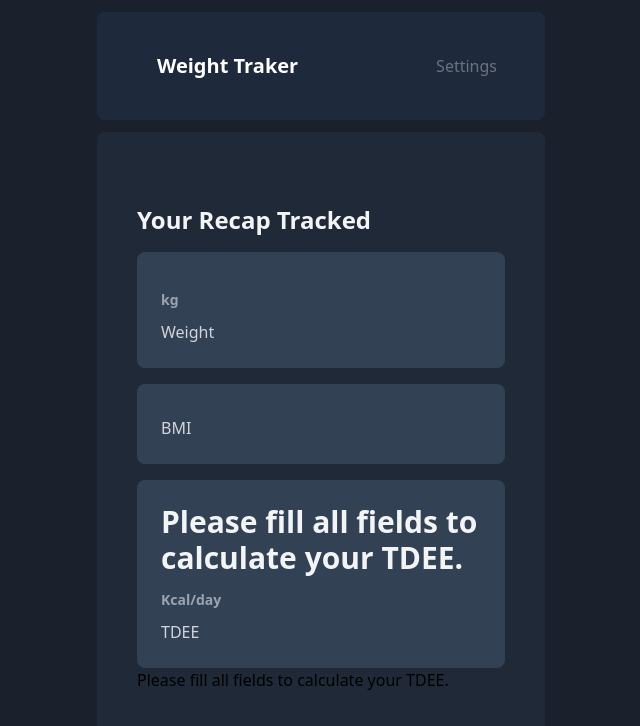
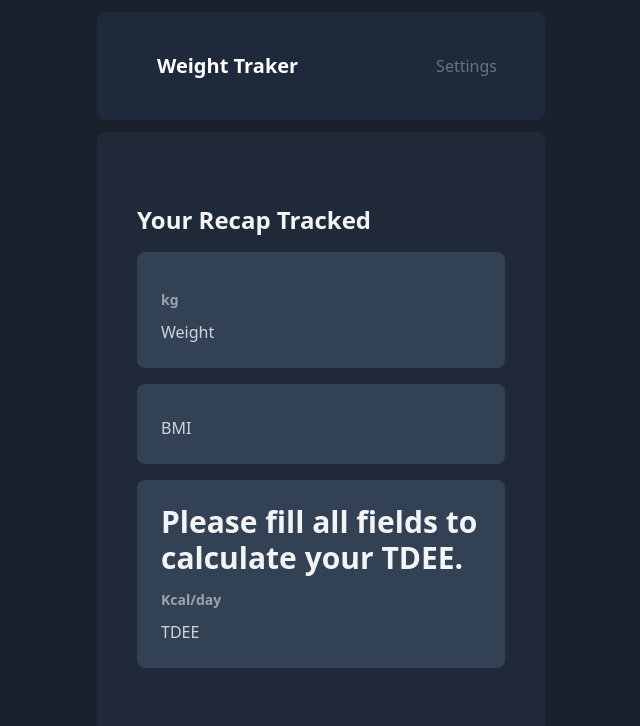
Before and after one commit to maurodf0/weight-traker, a Vue app: page / in a window 1280 px wide. Shown: the top 726 px of the page, without its empty margins (319-959 px from the left). Built offline with nearby package versions, Linux system fonts and the light colour scheme; the HTML template or start-up script is replaced by a standard one.

Commit message:
no more info displayed outside components

```diff
--- a/src/views/HomeView.vue
+++ b/src/views/HomeView.vue
@@ -22,9 +22,6 @@ const { tdee, bmi } = useCalculations();
         <InfoCard :info="tdee" description="TDEE" suffix="Kcal/day" />
       </RouterLink>
     </div>
-
-    {{ tdee }}
-    {{ bmi }}
   </div>
 
 </template>
```
